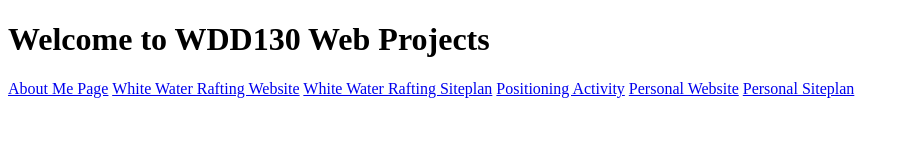
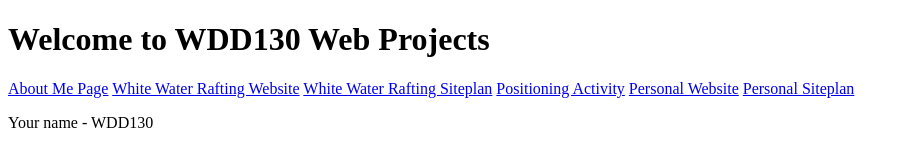
Before and after one commit to Damara16/WDD130, a plain HTML site: page index.html in a window 1280 px wide. Shown: the whole page, without its empty margins (0-909 px from the left). Drawn offline with Linux system fonts and the light colour scheme.

Commit message:
added a paragraph

```diff
--- a/index.html
+++ b/index.html
@@ -16,5 +16,6 @@
     <a href="#">Personal Website</a>
     <a href="#">Personal Siteplan</a>
 </nav>
+<p>Your name - WDD130</p>
 </body>
 </html>
```
